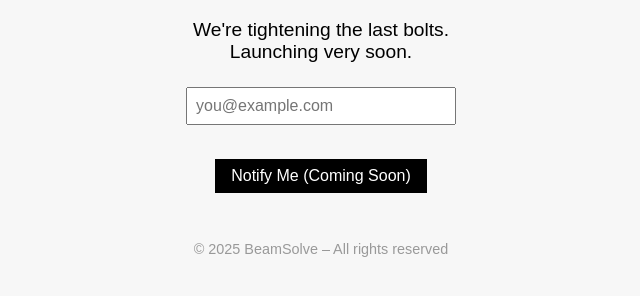
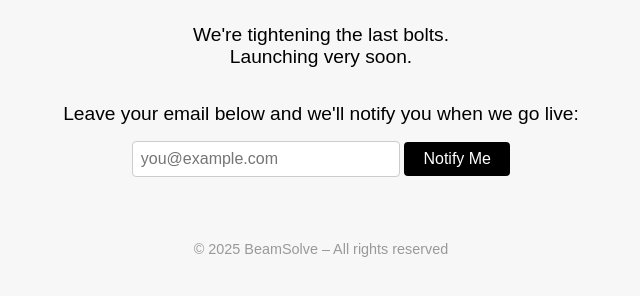
Before and after one commit to KrisBrabander/BeamSolve, a plain HTML site: page index.html in a window 1280 px wide. Shown: the part 342-638 px from the top of the page, without its empty margins (319-959 px from the left). Drawn offline with Linux system fonts and the light colour scheme.

Commit message:
Update index.html

```diff
--- a/index.html
+++ b/index.html
@@ -19,25 +19,31 @@
     }
     h1 {
       font-size: 2.5rem;
-      margin-bottom: 0.2rem;
+      margin-bottom: 0.5rem;
     }
     p {
       font-size: 1.2rem;
-      margin-bottom: 1.5rem;
+      margin-bottom: 1rem;
     }
-    input {
+    input[type="email"] {
       padding: 0.5rem;
       font-size: 1rem;
       width: 250px;
       margin-bottom: 1rem;
+      border: 1px solid #ccc;
+      border-radius: 4px;
     }
     button {
-      padding: 0.5rem 1rem;
+      padding: 0.5rem 1.2rem;
       font-size: 1rem;
       background-color: #000;
       color: #fff;
       border: none;
+      border-radius: 4px;
       cursor: pointer;
+    }
+    button:hover {
+      background-color: #222;
     }
     footer {
       margin-top: 3rem;
@@ -50,9 +56,14 @@
   <h1>🚧 BeamSolve</h1>
   <p>We're tightening the last bolts.<br/>Launching very soon.</p>
 
-  <input type="email" placeholder="you@example.com" />
-  <br/>
-  <button disabled>Notify Me (Coming Soon)</button>
+  <p>Leave your email below and we'll notify you when we go live:</p>
+
+  <form action="https://formsubmit.co/krisbrabander@GMAIL.COM" method="POST">
+    <input type="email" name="email" placeholder="you@example.com" required>
+    <input type="hidden" name="_captcha" value="false">
+    <input type="hidden" name="_template" value="table">
+    <button type="submit">Notify Me</button>
+  </form>
 
   <footer>© 2025 BeamSolve – All rights reserved</footer>
 </body>
```
